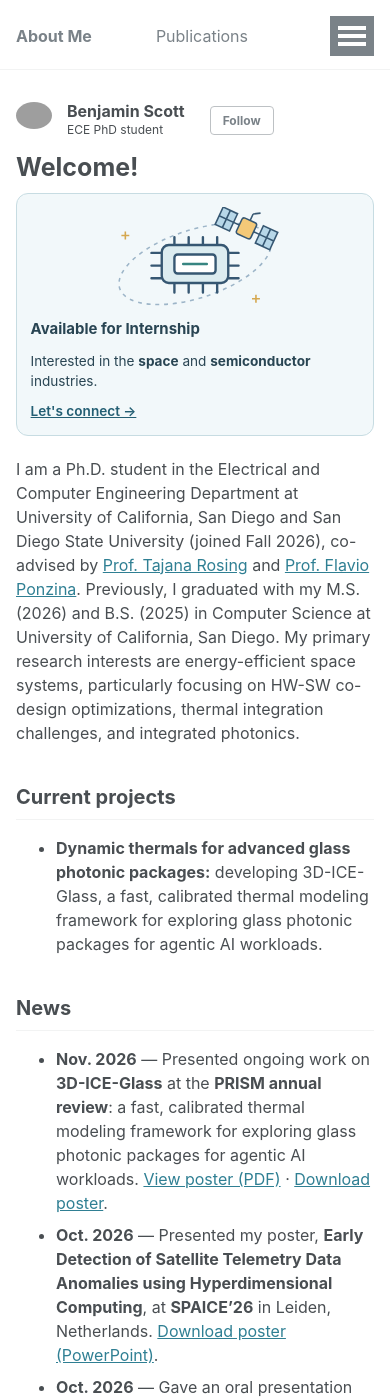
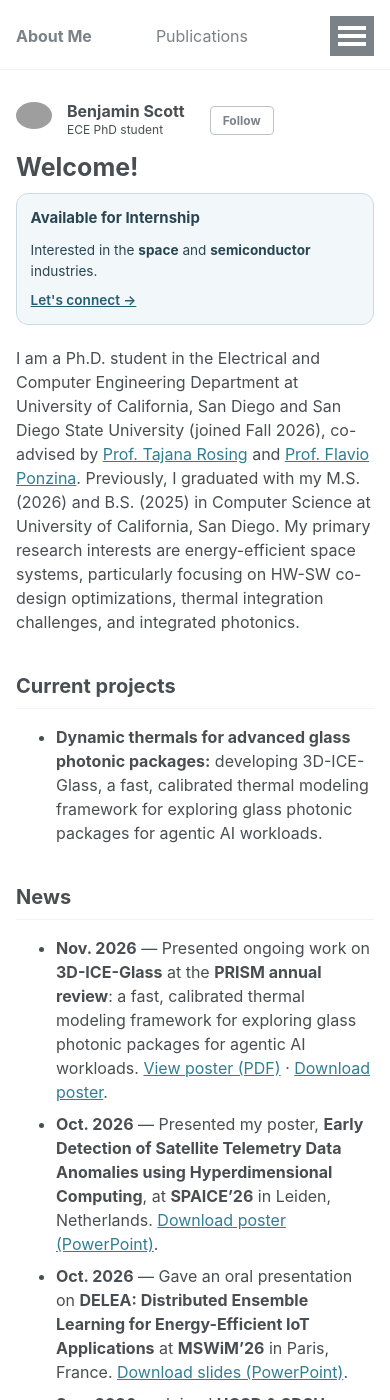
Before and after one commit to bmscott73/bmscott73.github.io, a Jekyll site: the page built from _pages/about.md, in a window 390 px wide and 1400 px high. Built offline with Jekyll 4.4.1, drawn with Linux system fonts in a browser that asks for light colours; grey boxes are pictures that could not be loaded.

Commit message:
Remove illustration from internship callout

```diff
--- a/_pages/about.md
+++ b/_pages/about.md
@@ -8,24 +8,6 @@ redirect_from:
 ---
 
 <aside class="internship-card" aria-label="Internship availability">
-  <svg viewBox="0 0 240 140" role="img" aria-label="A satellite orbiting a semiconductor chip" xmlns="http://www.w3.org/2000/svg">
-    <ellipse cx="120" cy="72" rx="100" ry="43" fill="none" stroke="#9db5c8" stroke-width="2" stroke-dasharray="5 6" transform="rotate(-18 120 72)"/>
-    <g stroke="#365772" stroke-width="3" stroke-linecap="round">
-      <path d="M94 38v12m18-12v12m18-12v12m18-12v12M94 96v12m18-12v12m18-12v12m18-12v12M77 58H65m12 16H65m12 16H65m98-32h12m-12 16h12m-12 16h12"/>
-      <rect x="78" y="48" width="84" height="48" rx="9" fill="#dcecf0"/>
-      <rect x="94" y="60" width="52" height="24" rx="4" fill="#fff"/>
-      <path d="M105 72h30" stroke="#378581"/>
-    </g>
-    <g transform="translate(185 27) rotate(25)" stroke="#365772" stroke-width="2">
-      <rect x="-10" y="-11" width="20" height="22" rx="3" fill="#f4c978"/>
-      <path d="M0-11v-9m0 0l8-5" fill="none"/>
-      <path d="M-10 0h-8m28 0h8"/>
-      <rect x="-38" y="-12" width="20" height="24" fill="#b7d7e8"/>
-      <rect x="18" y="-12" width="20" height="24" fill="#b7d7e8"/>
-      <path d="M-28-12v24m56-24v24M-38 0h20m36 0h20"/>
-    </g>
-    <path d="M32 31v10m-5-5h10M197 111v10m-5-5h10" stroke="#d5a84f" stroke-width="2"/>
-  </svg>
   <p class="internship-card__label">Available for Internship</p>
   <p>Interested in the <strong>space</strong> and <strong>semiconductor</strong> industries.</p>
   <a href="mailto:{{ site.author.email }}">Let's connect &rarr;</a>
--- a/assets/css/main.scss
+++ b/assets/css/main.scss
@@ -53,12 +53,12 @@
   font-size: 0.85em;
   line-height: 1.5;
 }
-.internship-card svg { display: block; width: 100%; height: auto; }
+
 .internship-card p { margin: 0 0 0.7em; }
 .internship-card .internship-card__label { font-weight: 700; font-size: 1.1em; }
 .internship-card a { color: #235e73; font-weight: 600; }
 .home-section-break { clear: both; }
 @media (max-width: 1100px) {
   .internship-card { float: none; width: 100%; margin: 0 0 1.5em; }
-  .internship-card svg { max-width: 190px; margin: 0 auto; }
+
 }
```
